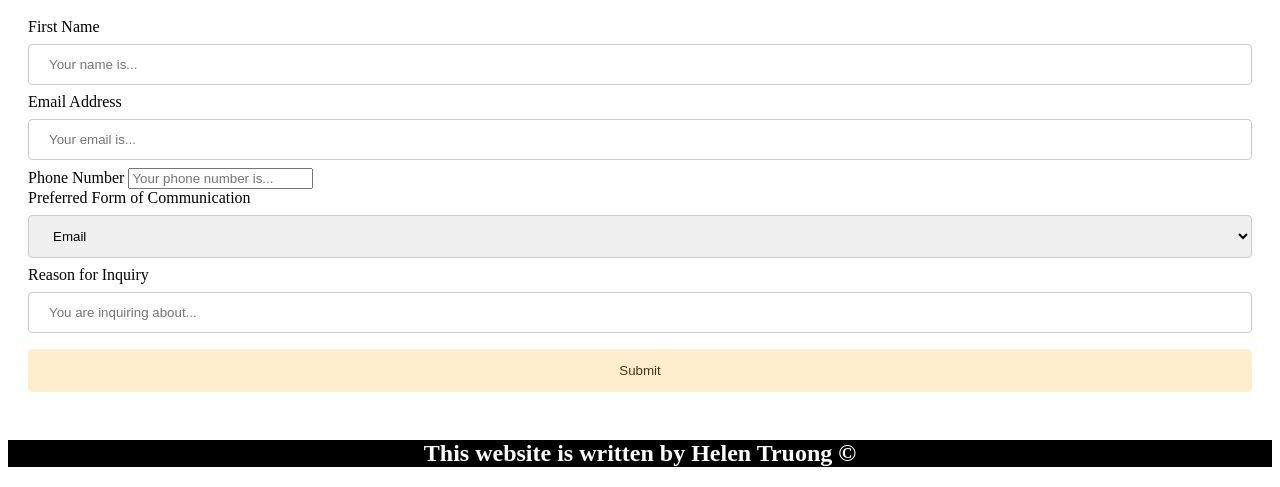
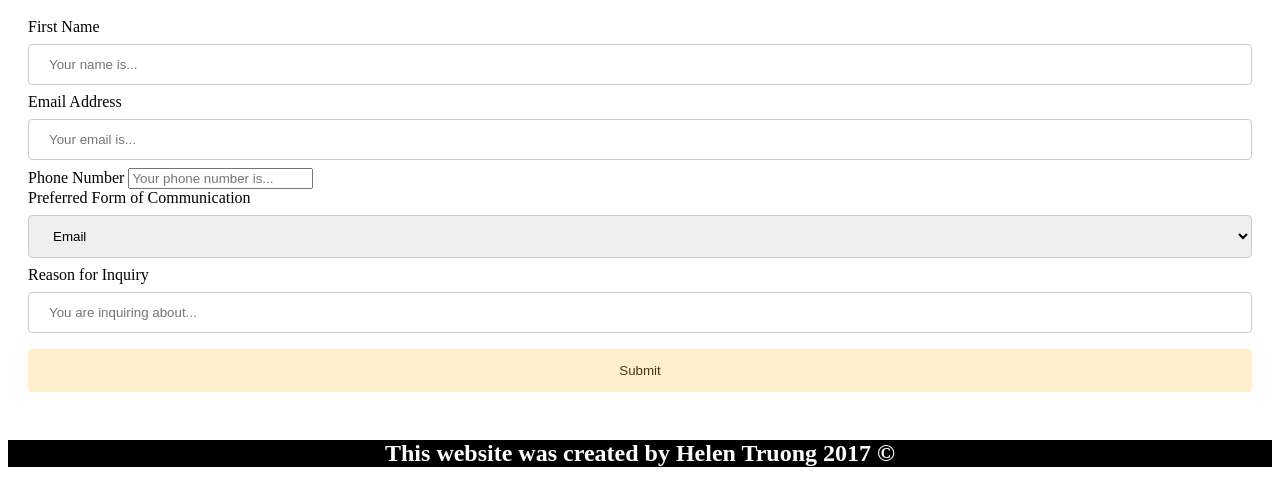
Before and after one commit to helentruong/websiteofhelentruong, a plain HTML site: page index.html in a window 1280 px wide. Shown: the part 1792-2279 px from the top of the page. Drawn offline with Linux system fonts and the light colour scheme.

Commit message:
footer: change of text

```diff
--- a/index.html
+++ b/index.html
@@ -215,6 +215,6 @@ div {
 
 <footer>
   <h2>
-    This website is written by Helen Truong &copy;
+    This website was created by Helen Truong 2017 &copy;
   </h2>
 </footer>
```
